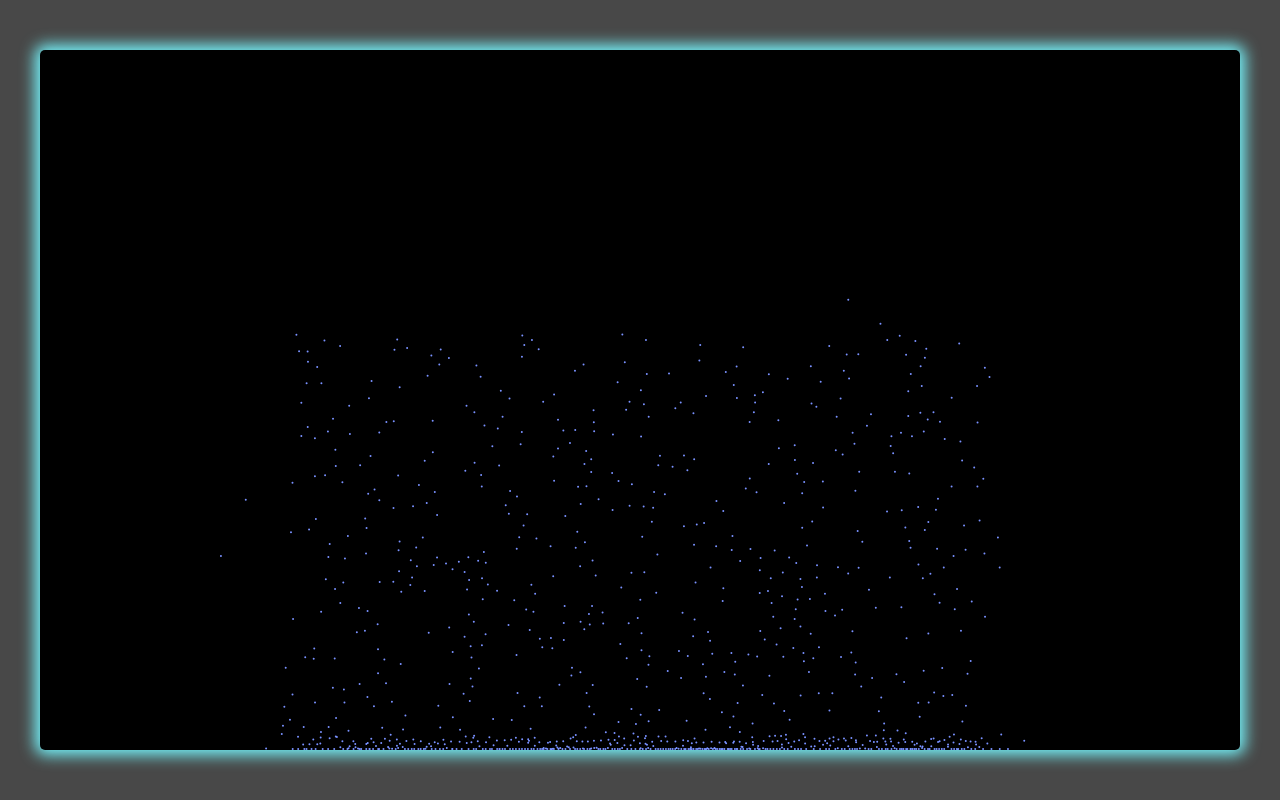
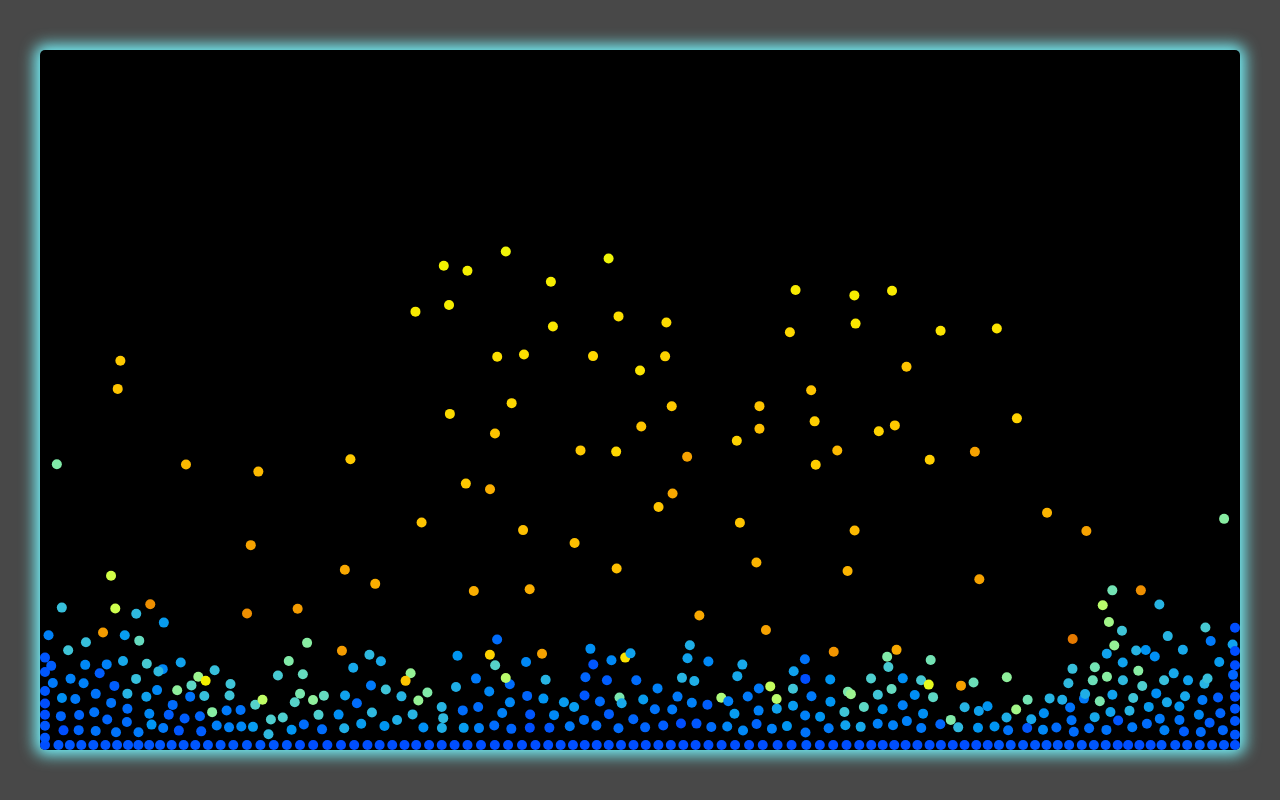
Before and after one commit to pruthvichauhan072006-spec/Fluid-Sim-JS, a plain HTML site: page myself.html in a window 1280 px wide. Drawn offline with Linux system fonts and the light colour scheme; animation ran at ten frames a second.

Commit message:
initial commit: Built optimized SPH fluid engine all together.

```diff
--- a/myscript.js
+++ b/myscript.js
@@ -2,11 +2,13 @@ class FluidSim {
     constructor(MaxP) {
         this.cap = MaxP;
         this.actcap = 0;
-        this.r = 1;
+        this.r = 5;
         this.grid = [];
         this.rows = 0;
         this.cols = 0;
-        this.h = 10;
+        this.h = 35;
+        this.MaxD = 5.0;
+        this.mousR = 10.0;
         this.x = new Float32Array(MaxP);
         this.y = new Float32Array(MaxP);
         this.vx = new Float32Array(MaxP);
@@ -15,6 +17,13 @@ class FluidSim {
         this.ax = new Float32Array(MaxP);
         this.ay = new Float32Array(MaxP);
         this.density = new Float32Array(MaxP);
+        this.clorM = []
+        for (let i=0;i<=Math.PI;i+=Math.PI/100){
+            let r1 = Math.floor(Math.sin(i-Math.PI/10)*255)
+            let g1 = Math.floor(Math.sin(i+Math.PI/10)*255)
+            let b1 = Math.floor(Math.cos(i)*255)
+            this.clorM.push(`rgb(${r1}, ${g1}, ${b1})`);
+        }
     }
     spwnP(x,y){
         if (this.actcap < this.cap){
@@ -30,10 +39,20 @@ class FluidSim {
         let g = 98;
         let damp = 0.5;
         let friction = 0.3;
+        const MAX_SPEED = 1500;
+        const globalDamping = 0.995;
         for (let i=0;i<this.actcap;i++){
             this.vx[i] += this.ax[i] * dt;
             this.vy[i] += this.ay[i] * dt;
             this.vy[i] += g * dt;
+
+            if (this.vx[i] > MAX_SPEED) this.vx[i] = MAX_SPEED;
+            if (this.vx[i] < -MAX_SPEED) this.vx[i] = -MAX_SPEED;
+            if (this.vy[i] > MAX_SPEED) this.vy[i] = MAX_SPEED;
+            if (this.vy[i] < -MAX_SPEED) this.vy[i] = -MAX_SPEED;
+
+            //this.vx[i] *= globalDamping;
+            //this.vy[i] *= globalDamping;
 
             this.x[i] += this.vx[i] * dt;
             this.y[i] += this.vy[i] * dt;
@@ -55,7 +74,7 @@ class FluidSim {
                     this.y[i] = h - this.r;
                     this.vy[i] *= -damp;
                     this.vx[i] *= friction;
-                }
+            }
         }
     }
     initGrid(w,h){
@@ -69,6 +88,14 @@ class FluidSim {
             this.grid[i].length = 0;
         }
         for (let i=0;i<this.actcap;i++){
+            // if (isNaN(this.x[i]) || isNaN(this.y[i])) {
+            //     this.x[i] = 500; // Reset to center of screen
+            //     this.y[i] = 100;
+            //     this.vx[i] = 0;
+            //     this.vy[i] = 0;
+            //     this.ax[i] = 0;
+            //     this.ay[i] = 0;
+            // }
             let c = Math.floor(this.x[i] / this.h);
             let r = Math.floor(this.y[i] / this.h);
             if (c<0) c=0; if (c>=this.cols) c = this.cols-1;
@@ -102,17 +129,19 @@ class FluidSim {
                 }
             }
             this.density[i] = currentD+1;
+            //if (this.density[i] > this.MaxD) this.density[i] = this.MaxD;
         }
     }
 
 
 
     applyPressure(){
-        const targetDensity = 1;
+        const targetDensity = 2;
         const stiffness = 900;
-        const viscousity = 2;
+        const viscousity = 1;
         for(let i=0;i<this.actcap;i++){
-            const pressureI = stiffness * (this.density[i] - targetDensity);
+            let pressureI = stiffness * (this.density[i] - targetDensity);
+            //if(pressureI<0)pressureI=0;
             const cols = Math.floor(this.x[i]/this.h);
             const rows = Math.floor(this.y[i]/this.h);
 
@@ -131,25 +160,26 @@ class FluidSim {
                             let dy = this.y[j] - this.y[i];
                             let dsq = (dx * dx) + (dy * dy);
 
-                            // if (dsq === 0) {
-                            // dx = (i - j) * 0.001;
-                            // dy = (j - i) * 0.001;
-                            // dsq = dx * dx + dy * dy;
-                            // }//
+                            if (dsq === 0) {
+                            dx = (i - j) * 0.001;
+                            dy = (j - i) * 0.001;
+                            dsq = dx * dx + dy * dy;
+                            }//
 
                             if(dsq < this.h*this.h){
                                 const dist = Math.sqrt(dsq);
                                 const inf = (this.h - dist)/this.h;
 
-                                const pressurej = inf*(this.density[j]-targetDensity);
+                                let pressurej = (this.density[j]-targetDensity) * stiffness;
+                                //if(pressurej<0) pressurej=0;
                                 const sharedP = (pressureI+pressurej)/2;
-                                let Pforce = inf*sharedP*inf;
+                                let Pforce = sharedP*inf*inf;
 
                                 const DirX = dx/dist;
                                 const DirY = dy/dist;
 
-                                if(Pforce>200){Pforce=200};
-                                if(Pforce<-200){Pforce=-200};
+                                //if(Pforce>200){Pforce=200};
+                                //if(Pforce<-200){Pforce=-200}; MAIN CULPRIT for Non homogeneous fluid sims...
 
                                 cAx -= DirX * Pforce;
                                 cAy -= DirY * Pforce;
@@ -169,17 +199,62 @@ class FluidSim {
         }
     }
 
-    render(ctx){
-        const waterc = new Path2D();
-        let Path = waterc;
-        ctx.fillStyle = "#7991ff";
+    render(ctx,mode){
+        if (mode==1){
+        const waterd = new Path2D();
+        const water2 = new Path2D();
+        const water3 = new Path2D();
+        const k = 0.4;
         for (let i=0;i<this.actcap;i++){
+            let comp = this.density[i]*k;
+            let Path = waterd;
+            if(comp>1.2) Path = water2;
+            if(comp>1.4) Path = water3;
             Path.moveTo(this.x[i],this.y[i]);
             Path.arc(this.x[i]+this.r,this.y[i],this.r,0,Math.PI*2);
         }
-        ctx.fill(Path);
+        ctx.fillStyle = "#cad3fc";
+        ctx.fill(waterd);
+        ctx.fillStyle = "#667dff";
+        ctx.fill(water2);
+        ctx.fillStyle = "#000e4d";
+        ctx.fill(water3);
+        }
+    if (mode==2){
+        const maxSpeedc = 1000;
+        for(let i=0;i<this.actcap;i++){
+            let speed = Math.sqrt(this.vx[i]*this.vx[i] + this.vy[i]*this.vy[i]);
+            let r = speed/maxSpeedc;
+            if (r>1) r=1;
+            let colorIndx = Math.floor(r * 255);
+            ctx.fillStyle = this.clorM[colorIndx];
+            ctx.beginPath();
+            ctx.arc(this.x[i]+this.r,this.y[i],this.r,0,Math.PI*2);
+            ctx.fill();
+        }
     }
-}
+    }
+    mouseEvents(md,mx,my,vx,vy,s){
+        if(md && s==1){
+            for(let i=0;i<10;i++){
+                this.spwnP(mx + (Math.random()-0.5)*100, my + (Math.random()-0.5)*100);
+            }}
+        if(md && s==2){
+            const rad2 = 9000;
+            const k = 1.5;
+            for(let i=0;i<this.actcap;i++){
+                let dx = this.x[i] - mx;
+                let dy = this.y[i] - my;
+                let dist2 = dx*dx + dy*dy;
+                if (rad2 > dist2){
+                    this.vx[i] += vx*k;
+                    this.vy[i] += vy*k;
+                }
+            }
+        }
+    }
+    }
+
 
 const canvas = document.getElementById("FluidCanvas");
 const ctx = canvas.getContext("2d");
@@ -196,29 +271,68 @@ canvas.style.width = w + "px";
 canvas.style.height = h + "px";
 ctx.scale(dpr,dpr);
 
-const engine = new FluidSim(5000)
+const engine = new FluidSim(50000)
 engine.initGrid(w,h);
-let lt = performance.now();
 
-const Path2 = new Path2D();
-Path2.moveTo(100,100);
-Path2.arc(100,100,engine.r,0,Math.PI * 2);
-ctx.fillStyle = "#53c9f3";
-ctx.fill(Path2);
+// const Path2 = new Path2D(); TESTER for if rendering is Ok.
+// Path2.moveTo(100,100);
+// Path2.arc(100,100,engine.r,0,Math.PI * 2);
+// ctx.fillStyle = "rgb(83, 200, 243)";
+// ctx.fill(Path2);
 
-for (let i=0;i<1000;i++){
-    engine.spwnP(w/2+(Math.random()-0.5)*700,h/2+(Math.random()-0.5)*700);
+let isMd = false;
+let mx = 0; my = 0
+let pmx = 0; pmy = 0;
+let mvx = 0; mvy = 0;
+window.addEventListener('mousedown', () => isMd = true);
+window.addEventListener('mouseup', () => isMd = false);
+window.addEventListener('mousemove', (e) =>{
+    const rect = canvas.getBoundingClientRect();
+    pmx = mx;
+    pmy = my;
+    mx = e.clientX - rect.left;
+    my = e.clientY - rect.top;
+    mvx = mx - pmx;
+    mvy = my - pmy;
+});
+
+for (let i=0;i<500;i++){
+   engine.spwnP(w/2+(Math.random()-0.5)*300,h/2+(Math.random()-0.5)*300);
 }
 
+let lt = performance.now();
+//let lt =0;
 function updateloop(currenttime){
     let dt = (currenttime-lt)/10000;
-    if (dt > 0.05){dt = 0.05;}
-    ctx.clearRect(0,0,w,h);
+    //let dt = 0.016;
+    //lt = currenttime;
+
+    if (dt > 0.016){dt = 0.016;}
+
+    //for (let i = 0; i < 500; i++) {
+    //    if (engine.actcap < engine.cap) {
+    //        // Drop them from the top middle of the screen
+    //        engine.spwnP(w/2 + (Math.random() - 0.5) * 1000, h*0.7 + Math.random() * 300);
+    //    }
+    //} TAP
+
+    // if(isMd){
+    //     for(let i=0;i<10;i++){
+    //         engine.spwnP(mx + (Math.random()-0.5)*100, my + (Math.random()-0.5)*100);
+    //     }
+    // }
+
+    engine.mouseEvents(isMd,mx,my,mvx,mvy,2);
+
+    //ctx.clearRect(0,0,w,h);
+    let ss = 5;
+    for (let s=0; s<ss;s++){
     engine.updateGrid();
     engine.calculateDensity();
     engine.applyPressure();
-    engine.update(dt,w,h);
-    engine.render(ctx)
+    engine.update(dt,w,h);}
+    ctx.clearRect(0,0,w,h);
+    engine.render(ctx,2)
     requestAnimationFrame(updateloop);
 }
 requestAnimationFrame(updateloop);
--- a/myself.html
+++ b/myself.html
@@ -1,6 +1,6 @@
 <!DOCTYPE html>
 <html>
-<head>
+<head><!--700*1200-->
 <style>
 body{
     background-color: rgb(72, 72, 72);
```
